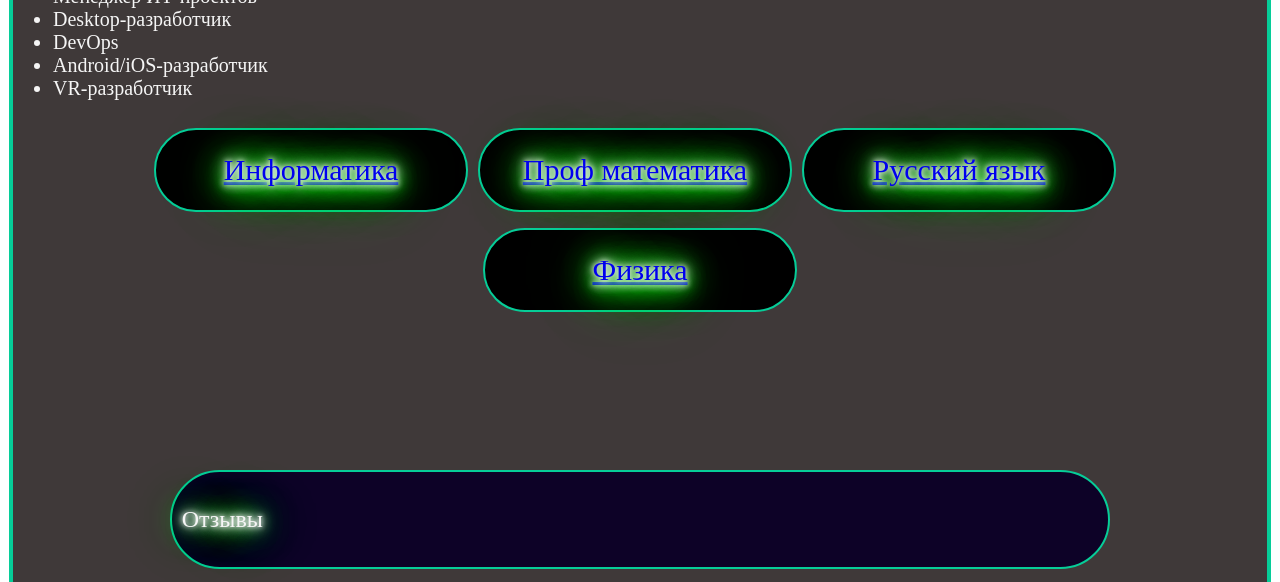
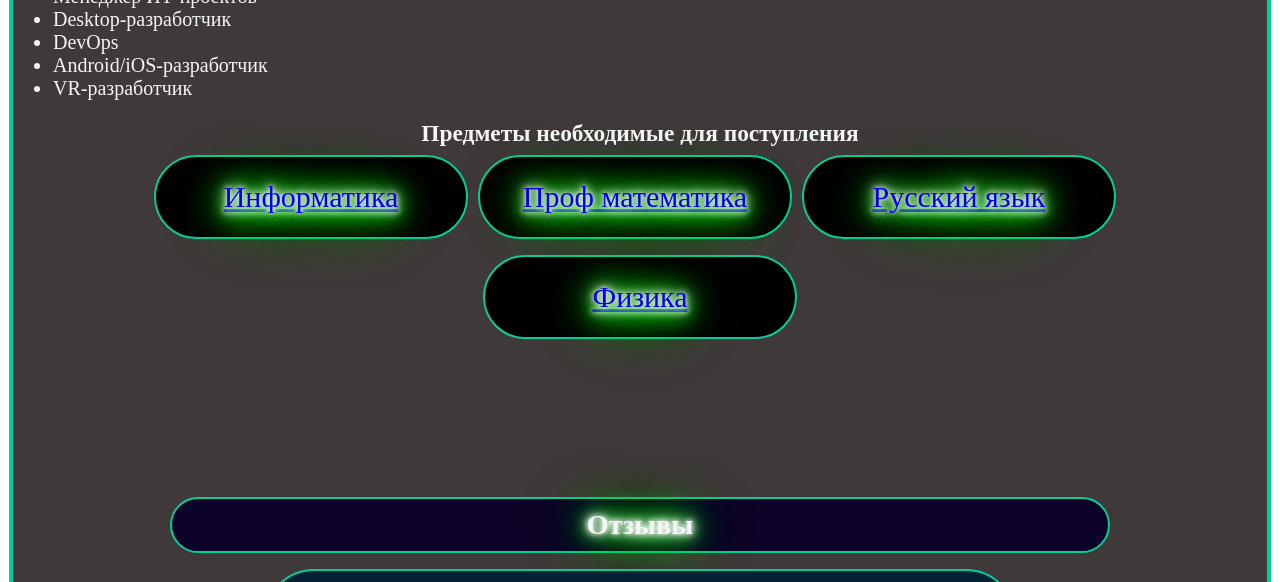
Before and after one commit to Vadim-le/test_www, a plain HTML site: page index.html in a window 1280 px wide. Shown: the part 1080-1662 px from the top of the page. Drawn offline with Linux system fonts and the light colour scheme.

Commit message:
Update index.html

```diff
--- a/index.html
+++ b/index.html
@@ -26,7 +26,12 @@
         }
         h1 {
             text-align: center;
-            margin: 35%;
+            margin: auto;
+        }
+        h3 {
+            text-align: center;
+            margin:auto;
+
         }
         /*подключаем картинку для шапки*/
         header {
@@ -210,8 +215,8 @@
                 </ul>
             </section>
             <section>
+                <h3>Предметы необходимые для поступления</h3>
                 <div class="wrap"> <!--Создаем дополнительную обертку-родительский элемент -->
-
                     <div class="bblock"><a href ="https://inf-ege.sdamgia.ru/">Информатика</a></div>
                     <div class="bblock"><a href ="https://math-ege.sdamgia.ru/">Проф математика</a></div>
                     <div class="bblock"><a href ="https://rus-ege.sdamgia.ru/">Русский язык</a></div>
@@ -220,7 +225,7 @@
             </section>
             <section>
                 <div class="otz">
-                    <p>Отзывы</p>
+                    <h3>Отзывы</h3>
                 </div>
                 <div class="container">
                     <img src="https://avatars.mds.yandex.net/i?id=a126e57aedc5ea817c2d24ae2100b259-6947142-images-thumbs&n=13&exp=1" alt="avatar">
```
